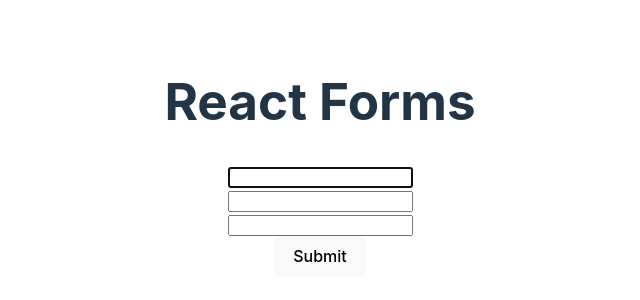
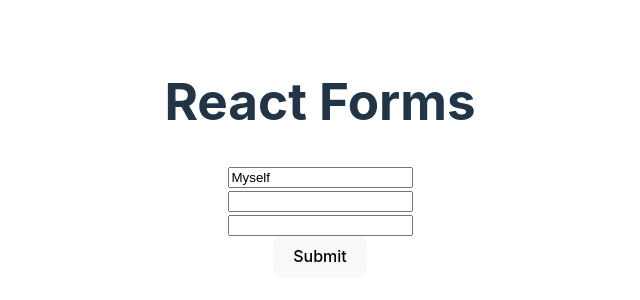
Before and after one commit to mashfikur/react-forms, a React (Vite) app: page / in a window 1280 px wide. Shown: the part 242-542 px from the top of the page, without its empty margins (320-960 px from the left). Built offline with nearby package versions, Linux system fonts and the light colour scheme.

Commit message:
custom hooks added

```diff
--- a/src/App.jsx
+++ b/src/App.jsx
@@ -1,5 +1,6 @@
 import "./App.css";
-import RefForm from "./components/RefForm";
+import HookForm from "./components/HookForm";
+// import RefForm from "./components/RefForm";
 // import SimpleForm from "./components/SimpleForm";
 // import StatefulForm from "./components/StatefulForm";
 
@@ -11,7 +12,9 @@
       {/* <SimpleForm></SimpleForm> */}
       {/* <StatefulForm></StatefulForm> */}
 
-      <RefForm></RefForm>
+      {/* <RefForm></RefForm> */}
+
+      <HookForm></HookForm>
 
     </>
   );
--- /dev/null
+++ b/src/components/HookForm.jsx
@@ -0,0 +1,27 @@
+import useInputState from "../hooks/useInputState";
+
+const HookForm = () => {
+
+    const [name,handleChange]=useInputState('Myself')
+
+    const handleSubmit= e =>{
+        e.preventDefault();
+        console.log('form value',name)
+    }
+
+  return (
+    <div>
+      <form onSubmit={handleSubmit}>
+        <input value={name} onChange={handleChange} type="text" name="text" />
+        <br />
+        <input type="email" name="email" />
+        <br />
+        <input type="password" name="password" />
+        <br />
+        <button>Submit</button>
+      </form>
+    </div>
+  );
+};
+
+export default HookForm;
--- a/src/components/RefForm.jsx
+++ b/src/components/RefForm.jsx
@@ -25,7 +25,7 @@
         <br />
         <input ref={emailRef} type="email" name="email" />
         <br />
-        <input ref={passwordRef} type="password" name="password" />
+        <input ref={passwordRef} type="password" name="password" required />
         <br />
         <button>Submit</button>
       </form>
--- /dev/null
+++ b/src/hooks/useInputState.js
@@ -0,0 +1,14 @@
+import { useState } from "react";
+
+const useInputState = (defaultValue = null) => {
+  const [value, setValue] = useState(defaultValue);
+
+  const handleChange = (e) => {
+    setValue(e.target.value);
+  };
+
+  return [value, handleChange];
+};
+
+
+export default useInputState;
```
